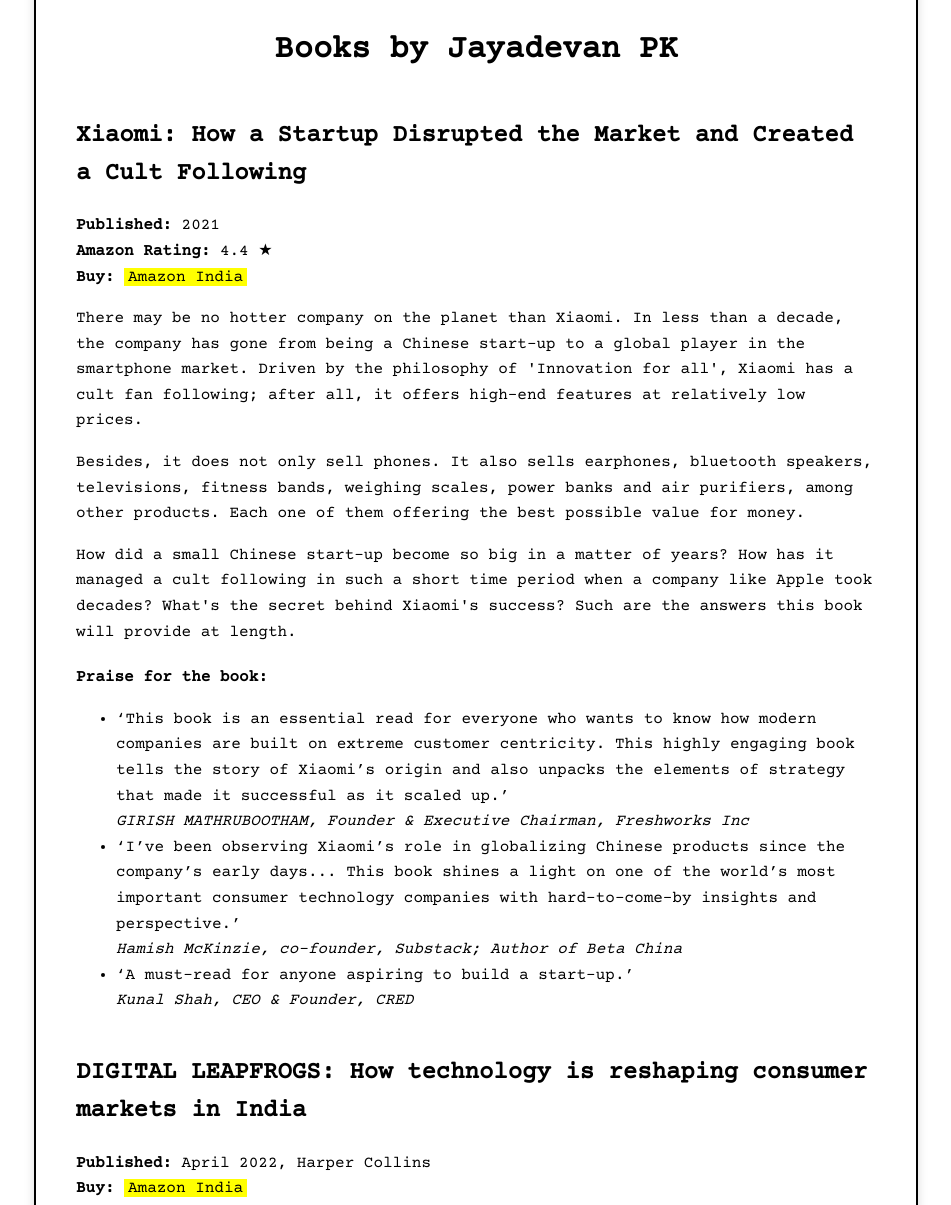
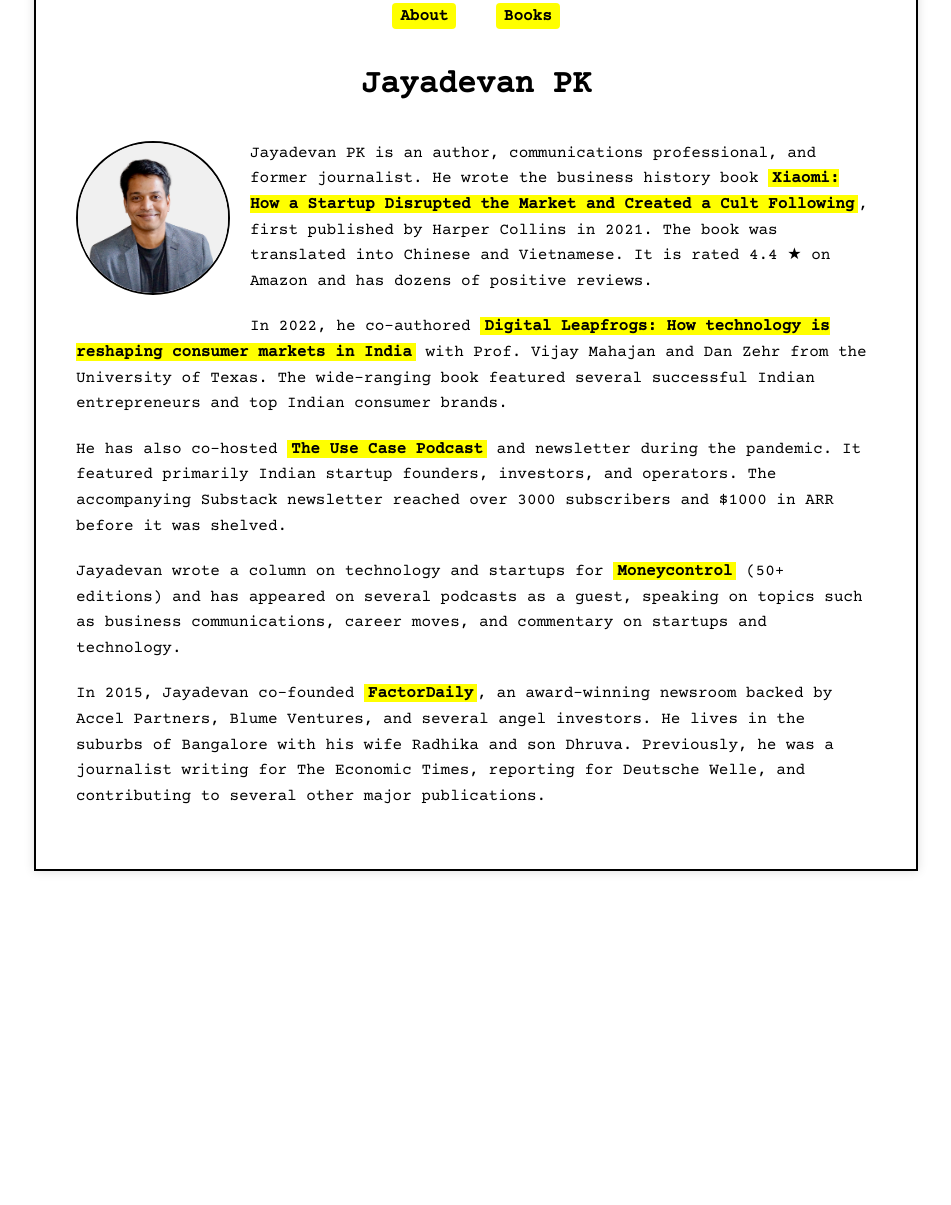
Before and after one commit to jayadevanpk/mysite, a plain HTML site: page index.html in a window 1280 px wide. Shown: the part 98-1303 px from the top of the page, without its empty margins (164-1115 px from the left). After the commit the page ends 1029 px from the top, so only its background shows below. Drawn offline with nearby package versions, Linux system fonts and the light colour scheme.

Commit message:
Update index.html

```diff
--- a/index.html
+++ b/index.html
@@ -3,31 +3,23 @@
 <head>
   <meta charset="UTF-8">
   <meta name="viewport" content="width=device-width, initial-scale=1.0">
-  <title>Books by Jayadevan PK</title>
+  <title>Jayadevan PK | Official Site</title>
   <link href="https://fonts.googleapis.com/css2?family=Courier+Prime&display=swap" rel="stylesheet">
   <style>
     body {
       background-color: #ffffff;
       font-family: 'Courier Prime', monospace;
       max-width: 800px;
-      margin: 0 auto;
-      padding: 100px 40px 40px 40px;
+      margin: 60px auto;
+      padding: 40px;
       color: #000000;
       line-height: 1.6;
       border: 2px solid #000000;
       box-shadow: 0 0 10px #dddddd;
-      position: relative;
     }
     nav {
-      position: fixed;
-      top: 0;
-      left: 0;
-      width: 100%;
-      background-color: #ffffff;
-      border-bottom: 2px solid #000000;
-      padding: 10px 0;
       text-align: center;
-      z-index: 1000;
+      margin-bottom: 30px;
     }
     nav a {
       margin: 0 15px;
@@ -47,13 +39,10 @@
       text-align: center;
       font-size: 2em;
       margin-bottom: 30px;
+      color: #000000;
     }
-    h2 {
-      margin-top: 40px;
-      font-size: 1.5em;
-      color: #000;
-    }
-    .blurb, .praise {
+    p {
+      font-size: 1em;
       margin-bottom: 20px;
     }
     a {
@@ -61,60 +50,43 @@
       background-color: #ffff00;
       text-decoration: none;
       padding: 0 4px;
+      transition: background-color 0.3s, text-decoration 0.3s;
     }
     a:hover {
       background-color: #ffeb3b;
       text-decoration: underline;
+    }
+    .profile-img {
+      float: left;
+      margin: 0 20px 20px 0;
+      width: 150px;
+      height: 150px;
+      object-fit: cover;
+      border-radius: 50%;
+      border: 2px solid #000000;
     }
   </style>
 </head>
 <body>
 
   <nav>
-    <a href="index.html">About</a>
+    <a href="#about">About</a>
     <a href="books.html">Books</a>
   </nav>
 
-  <h1>Books by Jayadevan PK</h1>
+  <h1>Jayadevan PK</h1>
 
-  <h2>Xiaomi: How a Startup Disrupted the Market and Created a Cult Following</h2>
-  <p><strong>Published:</strong> 2021<br>
-     <strong>Amazon Rating:</strong> 4.4 ★<br>
-     <strong>Buy:</strong> <a href="https://www.amazon.in/Xiaomi-Startup-Disrupted-Created-Following/dp/9390327040" target="_blank">Amazon India</a>
-  </p>
-  <div class="blurb">
-    <p>There may be no hotter company on the planet than Xiaomi. In less than a decade, the company has gone from being a Chinese start-up to a global player in the smartphone market. Driven by the philosophy of 'Innovation for all', Xiaomi has a cult fan following; after all, it offers high-end features at relatively low prices.</p>
-    <p>Besides, it does not only sell phones. It also sells earphones, bluetooth speakers, televisions, fitness bands, weighing scales, power banks and air purifiers, among other products. Each one of them offering the best possible value for money.</p>
-    <p>How did a small Chinese start-up become so big in a matter of years? How has it managed a cult following in such a short time period when a company like Apple took decades? What's the secret behind Xiaomi's success? Such are the answers this book will provide at length.</p>
-  </div>
-  <div class="praise">
-    <strong>Praise for the book:</strong>
-    <ul>
-      <li>
-        ‘This book is an essential read for everyone who wants to know how modern companies are built on extreme customer centricity. This highly engaging book tells the story of Xiaomi’s origin and also unpacks the elements of strategy that made it successful as it scaled up.’<br>
-        <em>GIRISH MATHRUBOOTHAM, Founder & Executive Chairman, Freshworks Inc</em>
-      </li>
-      <li>
-        ‘I’ve been observing Xiaomi’s role in globalizing Chinese products since the company’s early days... This book shines a light on one of the world’s most important consumer technology companies with hard-to-come-by insights and perspective.’<br>
-        <em>Hamish McKinzie, co-founder, Substack; Author of Beta China</em>
-      </li>
-      <li>
-        ‘A must-read for anyone aspiring to build a start-up.’<br>
-        <em>Kunal Shah, CEO & Founder, CRED</em>
-      </li>
-    </ul>
-  </div>
+  <img src="profile.jpg" alt="Jayadevan PK" class="profile-img">
 
-  <h2>DIGITAL LEAPFROGS: How technology is reshaping consumer markets in India</h2>
-  <p><strong>Published:</strong> April 2022, Harper Collins<br>
-     <strong>Buy:</strong> <a href="https://www.amazon.in/DIGITAL-LEAPFROGS-technology-reshaping-consumer/dp/9354895344" target="_blank">Amazon India</a>
-  </p>
-  <div class="blurb">
-    <p>In north India, Laxman, a truck driver, takes great pride in his work... Unlike other truck drivers in India, he had more free time and could go home, rather than stay on the road for days on end. He works for a company called Rivigo that uses digital technologies to create what it calls 'relay as a service'...</p>
-    <p>In Kerala, Genrobotics has created Bandicoot, a 50-kg spider-like robot... ensuring safety and efficiency.</p>
-    <p>In the aftermath of Covid-19 pandemic, the Indian government's digital platform, COWIN, is helping ensure vaccination... The platform has now been made open source for all countries to adapt and use.</p>
-    <p>Backed by comprehensive data and extensive research covering over 150 organizations, Digital Leapfrogs illustrates how these technologies are changing markets and lives throughout the developing world...</p>
-  </div>
+  <p id="about">Jayadevan PK is an author, communications professional, and former journalist. He wrote the business history book <strong><a href="https://www.amazon.in/Xiaomi-Startup-Disrupted-Created-Following-ebook/dp/B08WVFWGSX" target="_blank">Xiaomi: How a Startup Disrupted the Market and Created a Cult Following</a></strong>, first published by Harper Collins in 2021. The book was translated into Chinese and Vietnamese. It is rated 4.4 ★ on Amazon and has dozens of positive reviews.</p>
+
+  <p>In 2022, he co-authored <strong><a href="https://harpercollins.co.in/product/digital-leapfrogs/" target="_blank">Digital Leapfrogs: How technology is reshaping consumer markets in India</a></strong> with Prof. Vijay Mahajan and Dan Zehr from the University of Texas. The wide-ranging book featured several successful Indian entrepreneurs and top Indian consumer brands.</p>
+
+  <p>He has also co-hosted <strong><a href="https://turnaround.substack.com/" target="_blank">The Use Case Podcast</a></strong> and newsletter during the pandemic. It featured primarily Indian startup founders, investors, and operators. The accompanying Substack newsletter reached over 3000 subscribers and $1000 in ARR before it was shelved.</p>
+
+  <p>Jayadevan wrote a column on technology and startups for <strong><a href="https://www.moneycontrol.com/author/jayadevan-pk-10821/" target="_blank">Moneycontrol</a></strong> (50+ editions) and has appeared on several podcasts as a guest, speaking on topics such as business communications, career moves, and commentary on startups and technology.</p>
+
+  <p>In 2015, Jayadevan co-founded <strong><a href="https://en.wikipedia.org/wiki/FactorDaily" target="_blank">FactorDaily</a></strong>, an award-winning newsroom backed by Accel Partners, Blume Ventures, and several angel investors. He lives in the suburbs of Bangalore with his wife Radhika and son Dhruva. Previously, he was a journalist writing for The Economic Times, reporting for Deutsche Welle, and contributing to several other major publications.</p>
 
 </body>
 </html>
```
